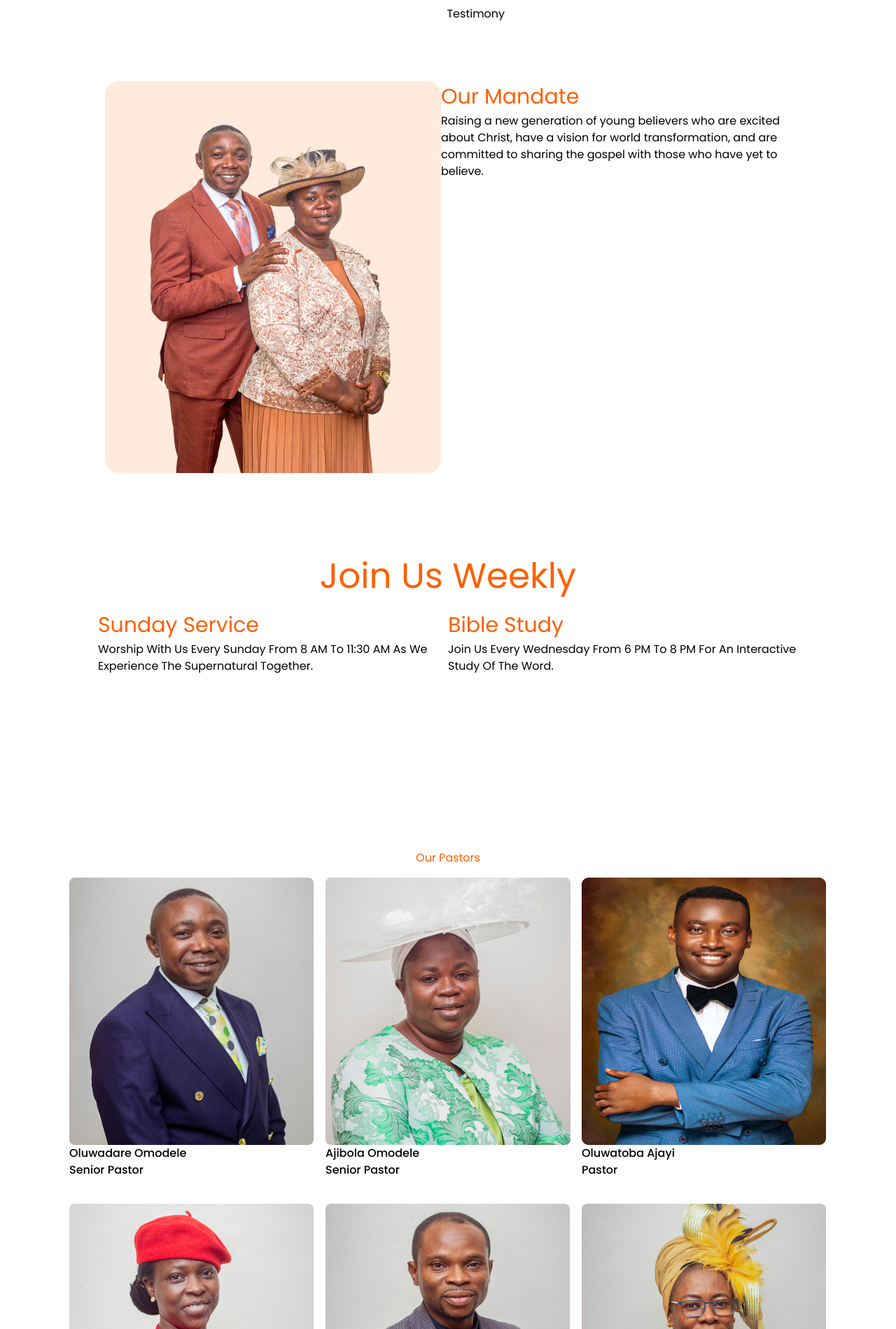
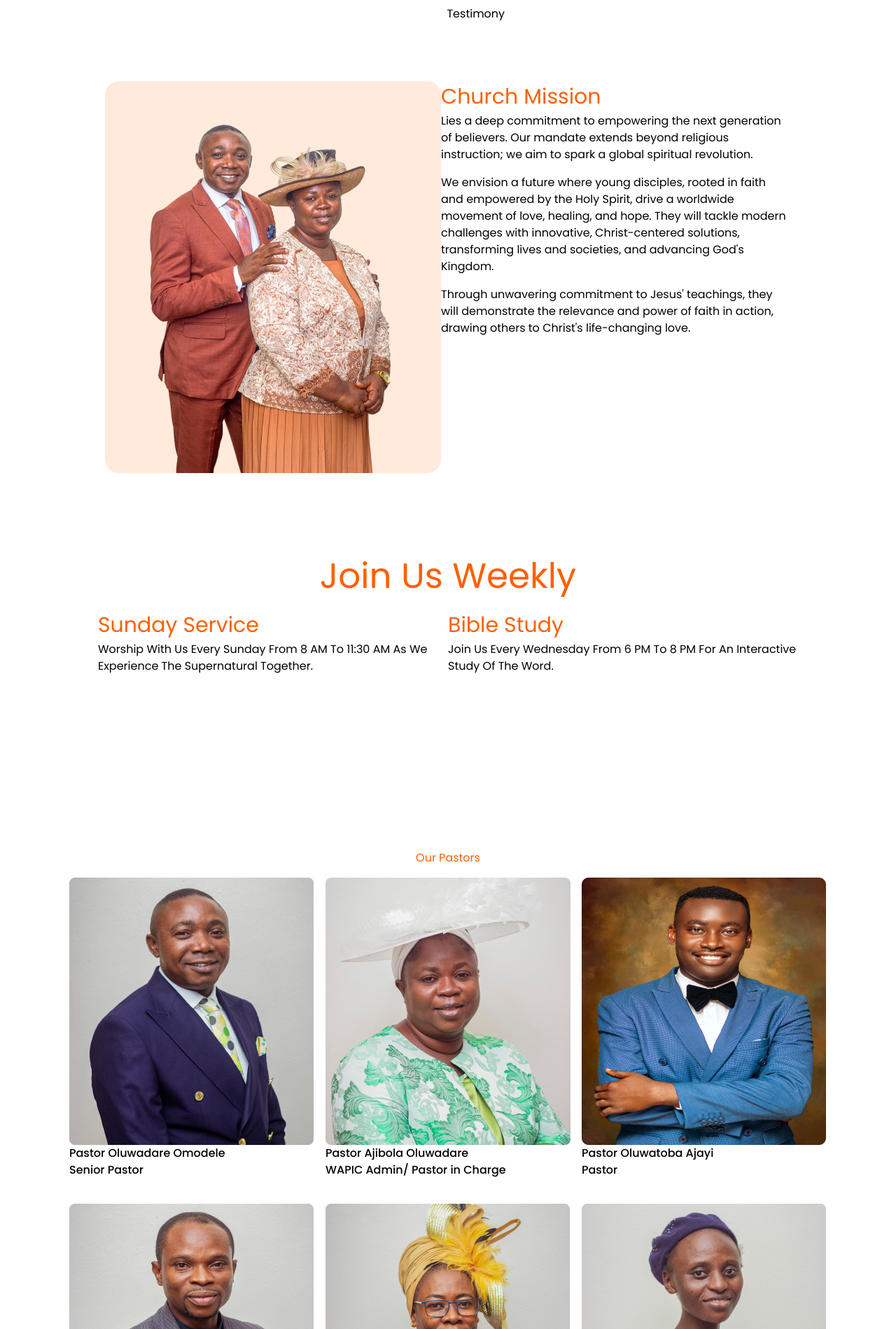
Before and after one commit to the-chronicles/mps-website, a React (Vite) app: page /about in a window 1280 px wide. Shown: the part 261-2160 px from the top of the page at 70% size. Built offline with nearby package versions, Linux system fonts and the light colour scheme; the HTML template or start-up script is replaced by a standard one.

Commit message:
updating

```diff
--- a/src/layouts/mandate.tsx
+++ b/src/layouts/mandate.tsx
@@ -1,4 +1,4 @@
-import {Box, Flex, Heading, Text } from "@chakra-ui/react";
+import { Box, Flex, Heading, Text } from "@chakra-ui/react";
 
 const Mandate = () => {
   return (
@@ -12,10 +12,24 @@ const Mandate = () => {
         <Box width={500} p={{ lg: 0, md: 0, sm: 10, base: 10 }}>
           <Box>
             <Heading fontSize={30} color={"#FD6001"}>
-              Our Mandate
+              Church Mission
             </Heading>
             <Text>
-              Raising a new generation of young believers who are excited about Christ, have a vision for world transformation, and are committed to sharing the gospel with those who have yet to believe.
+              Lies a deep commitment to empowering the next generation of
+              believers. Our mandate extends beyond religious instruction; we
+              aim to spark a global spiritual revolution.{" "}
+            </Text>
+            <Text className="mb-4 mt-4">
+              We envision a future where young disciples, rooted in faith and
+              empowered by the Holy Spirit, drive a worldwide movement of love,
+              healing, and hope. They will tackle modern challenges with
+              innovative, Christ-centered solutions, transforming lives and
+              societies, and advancing God's Kingdom.
+            </Text>
+            <Text>
+              Through unwavering commitment to Jesus' teachings, they will
+              demonstrate the relevance and power of faith in action, drawing
+              others to Christ's life-changing love.
             </Text>
           </Box>
         </Box>
--- a/src/layouts/pastors.tsx
+++ b/src/layouts/pastors.tsx
@@ -22,7 +22,7 @@ const Pastors = () => {
               fontSize={{ lg: 24, md: 24, sm: 18, base: 18 }}
               className="font-medium"
             >
-              Oluwadare Omodele
+              Pastor Oluwadare Omodele
             </Text>
             <Text
               fontSize={{ lg: 18, md: 18, sm: 12, base: 12 }}
@@ -37,13 +37,13 @@ const Pastors = () => {
               fontSize={{ lg: 24, md: 24, sm: 18, base: 18 }}
               className="font-medium"
             >
-              Ajibola Omodele
+              Pastor Ajibola Oluwadare
             </Text>
             <Text
               fontSize={{ lg: 18, md: 18, sm: 12, base: 12 }}
               className="font-medium"
             >
-              Senior Pastor
+              WAPIC Admin/ Pastor in Charge
             </Text>
           </Box>
           <Box className="mb-5">
@@ -52,7 +52,7 @@ const Pastors = () => {
               fontSize={{ lg: 24, md: 24, sm: 18, base: 18 }}
               className="font-medium"
             >
-              Oluwatoba Ajayi
+              Pastor Oluwatoba Ajayi
             </Text>
             <Text
               fontSize={{ lg: 18, md: 18, sm: 12, base: 12 }}
@@ -61,7 +61,7 @@ const Pastors = () => {
               Pastor
             </Text>
           </Box>
-          <Box className="mb-5">
+          {/* <Box className="mb-5">
             <img src="/pastor3.png" />
             <Text
               fontSize={{ lg: 24, md: 24, sm: 18, base: 18 }}
@@ -75,7 +75,7 @@ const Pastors = () => {
             >
               HOD Evangelist
             </Text>
-          </Box>
+          </Box> */}
           <Box className="mb-5">
             <img src="/pastor4.png" />
             <Text
@@ -286,7 +286,7 @@ const Pastors = () => {
               fontSize={{ lg: 24, md: 24, sm: 18, base: 18 }}
               className="font-medium"
             >
-              Sis Rachel Owolabi
+              Sis Olayinka Eunice
             </Text>
             <Text
               fontSize={{ lg: 18, md: 18, sm: 12, base: 12 }}
```
